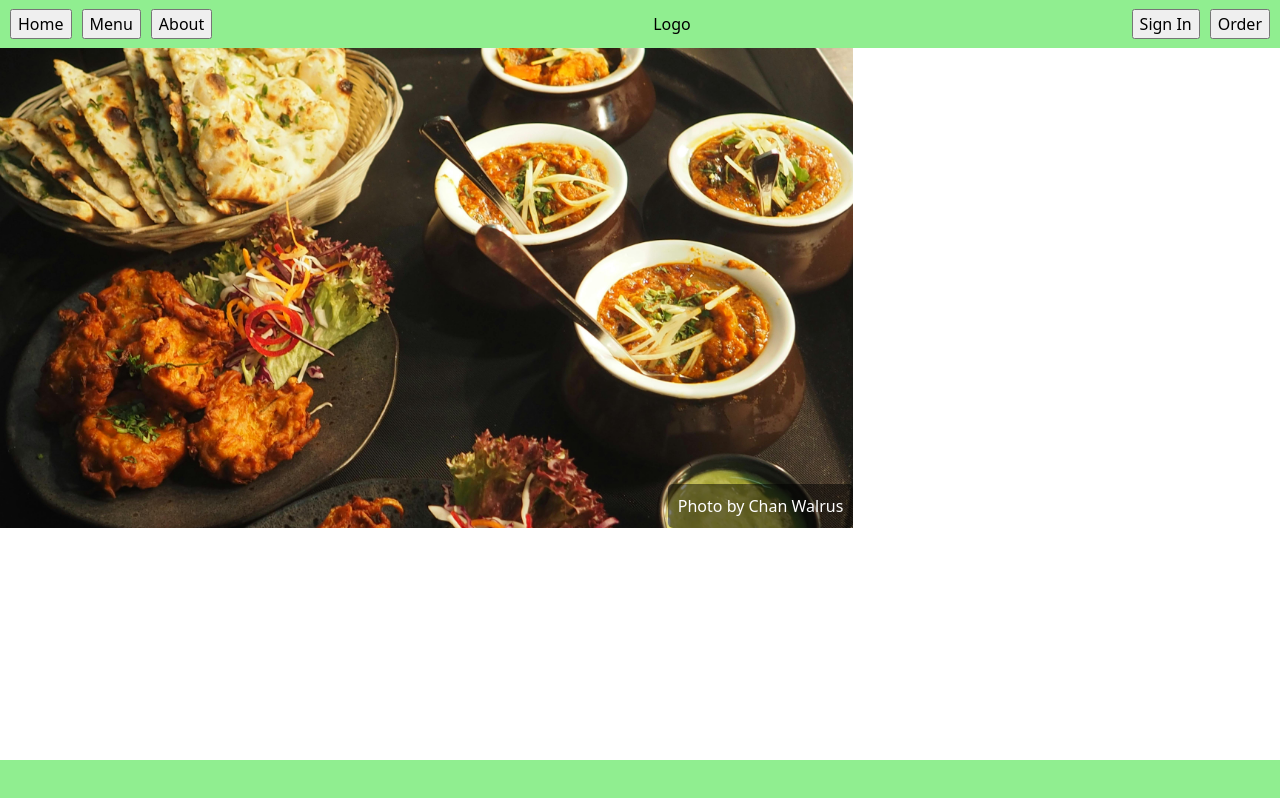
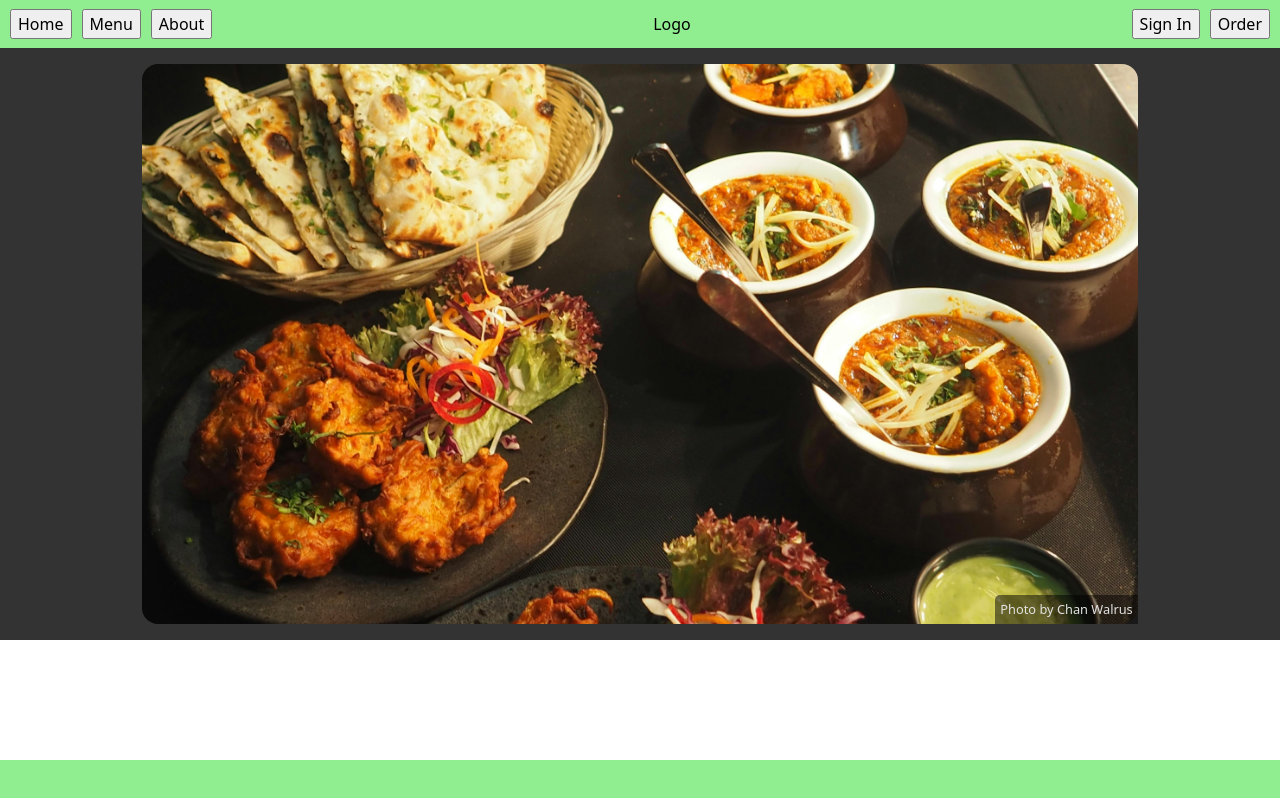
Before and after one commit to Coste-stack/Restaurant-Page, a website built with webpack: page src/index.html in a window 1280 px wide. Built offline with nearby package versions, Linux system fonts and the light colour scheme.

Commit message:
changed image background and centered it

```diff
--- a/src/style.css
+++ b/src/style.css
@@ -31,16 +31,25 @@
 .imageContainer { position: relative; display: inline-block; }
 .imageContainer img {
     display: block;
-    max-height: 30rem;
+    max-height: 35rem;
+    border-radius: 1rem;
 }
 /*position credits in bottom right corner*/
 .creditText {
     position: absolute;
     bottom: 0; right: 0;
-    color: white;
+    color: #e2e2e2;
     text-decoration: none;
-    border-radius: 5px;
+    border-top-left-radius: 5px;
     background-color: rgba(0, 0, 0, 0.5);
-    padding: 10px;
+    padding: 5px;
+    font-size: 0.8rem;
     z-index: 5;
 }
+
+.mainWelcome {
+    display: grid;
+    justify-content: center;
+    padding: 1rem;
+    background-color: #333333;
+}
```
